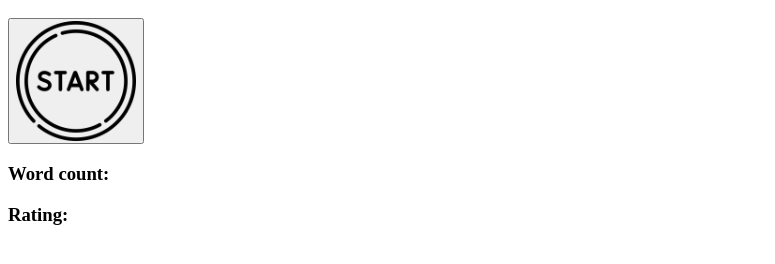
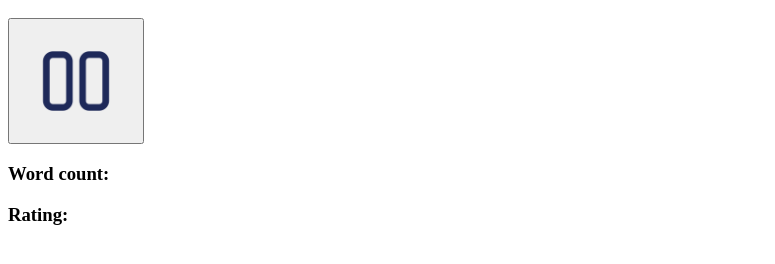
Before and after one commit to chesterrc/OSU_GoogleHackathon, a browser extension: page nlp.html in a window 1280 px wide. Shown: the part 48-312 px from the top of the page, without its empty margins (0-775 px from the left). Drawn offline with Linux system fonts and the light colour scheme.

Commit message:
Update nlp.html

```diff
--- a/nlp.html
+++ b/nlp.html
@@ -5,7 +5,7 @@
     <body>
         <h1 id="title">Good Word</h1>
         <button type="button" id="press-button" back>
-            <img src="images/start-button.png" alt="Power" width="120" height="120">
+            <img src="images/pause.png" alt="Power" width="120" height="120">
         </button>
         <p></p>
 
```
